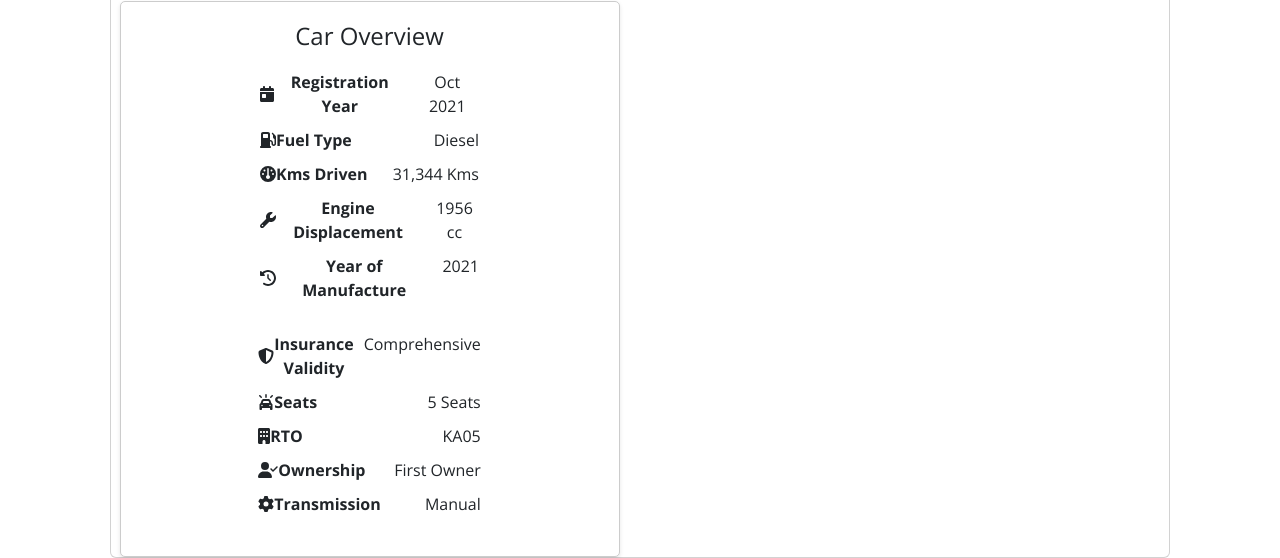
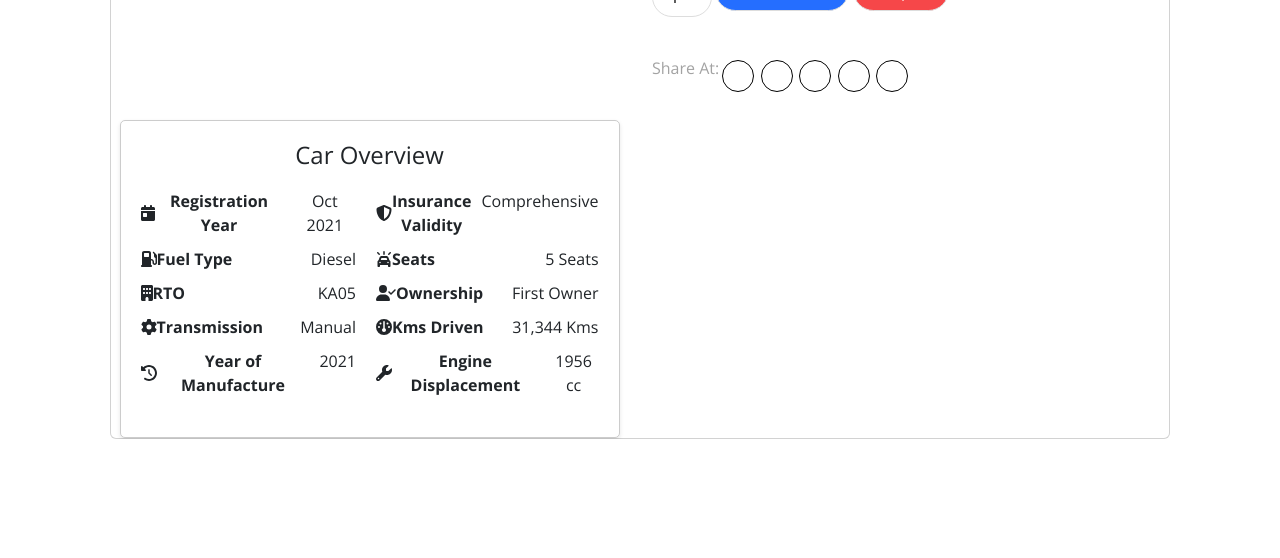
Before and after one commit to imvicky01/carsales, a React (Vite) app: page /navbar-page in a window 1280 px wide. Shown: the part 738-1296 px from the top of the page. After the commit the page ends 1177 px from the top, so only its background shows below. Built offline with nearby package versions, Linux system fonts and the light colour scheme.

Commit message:
ainnumok agala car info

```diff
--- a/src/Components/NavbarPage/NavbarPage.css
+++ b/src/Components/NavbarPage/NavbarPage.css
@@ -14,13 +14,12 @@ body {
   background-color: #fff;
   max-width: 500px;
   margin: 0 auto;
+  margin-left: 275px;
   padding: 20px;
   border: 1px solid #ccc;
   border-radius: 5px;
   box-shadow: 0 2px 4px rgba(0, 0, 0, 0.1);
-  display: flex;
-  flex-direction: column;
-  align-items: center;
+  display: grid;
   text-align: center;
 }
 .car-info h1 {
@@ -28,13 +27,9 @@ body {
   margin-bottom: 20px;
 }
 .car-info .car-info-table {
-  display: flex;
-  align-items: center;
-  justify-content: center;
-  row-gap: 10px;
-  -moz-column-gap: 30px;
-       column-gap: 30px;
-  flex-wrap: wrap;
+  display: grid;
+  grid-template-columns: repeat(2, 1fr);
+  grid-gap: 20px;
 }
 .car-info .car-info-table .car-info-column {
   flex-basis: calc(50% - 10px);
@@ -328,6 +323,9 @@ img {
   }
 }
 @media screen and (min-width: 992px) {
+  .car-info {
+    margin: 0 auto;
+  }
   .card {
     display: grid;
     grid-template-columns: repeat(2, 1fr);
--- a/src/Components/NavbarPage/NavbarPage.jsx
+++ b/src/Components/NavbarPage/NavbarPage.jsx
@@ -185,7 +185,7 @@ const NavbarPage = () => {
               </a>
             </div>
           </div>
-          <div className="car-info">
+          <div className="car-info" >
             <h1>Car Overview</h1>
             <div className="car-info-table">
               <div className="car-info-column">
@@ -203,15 +203,15 @@ const NavbarPage = () => {
                 </div>
                 <div className="car-info-row">
                   <div className="car-info-item">
-                    <FontAwesomeIcon icon={faGauge} /> Kms Driven
+                    <FontAwesomeIcon icon={faBuilding} /> RTO
                   </div>
-                  <div className="car-info-item-value">31,344 Kms</div>
+                  <div className="car-info-item-value">KA05</div>
                 </div>
                 <div className="car-info-row">
                   <div className="car-info-item">
-                    <FontAwesomeIcon icon={faWrench} /> Engine Displacement
+                    <FontAwesomeIcon icon={faGear} /> Transmission
                   </div>
-                  <div className="car-info-item-value">1956 cc</div>
+                  <div className="car-info-item-value">Manual</div>
                 </div>
                 <div className="car-info-row">
                   <div className="car-info-item">
@@ -233,12 +233,7 @@ const NavbarPage = () => {
                   </div>
                   <div className="car-info-item-value">5 Seats</div>
                 </div>
-                <div className="car-info-row">
-                  <div className="car-info-item">
-                    <FontAwesomeIcon icon={faBuilding} /> RTO
-                  </div>
-                  <div className="car-info-item-value">KA05</div>
-                </div>
+
                 <div className="car-info-row">
                   <div className="car-info-item">
                     <FontAwesomeIcon icon={faUserCheck} /> Ownership
@@ -247,9 +242,15 @@ const NavbarPage = () => {
                 </div>
                 <div className="car-info-row">
                   <div className="car-info-item">
-                    <FontAwesomeIcon icon={faGear} /> Transmission
+                    <FontAwesomeIcon icon={faGauge} /> Kms Driven
                   </div>
-                  <div className="car-info-item-value">Manual</div>
+                  <div className="car-info-item-value">31,344 Kms</div>
+                </div>
+                <div className="car-info-row">
+                  <div className="car-info-item">
+                    <FontAwesomeIcon icon={faWrench} /> Engine Displacement
+                  </div>
+                  <div className="car-info-item-value">1956 cc</div>
                 </div>
               </div>
             </div>
--- a/src/Components/NavbarPage/NavbarPage.scss
+++ b/src/Components/NavbarPage/NavbarPage.scss
@@ -15,14 +15,17 @@ body {
   background-color: #fff;
   max-width: 500px;
   margin: 0 auto;
+  margin-left: 275px;
   padding: 20px;
   border: 1px solid #ccc;
   border-radius: 5px;
   box-shadow: 0 2px 4px rgba(0, 0, 0, 0.1);
-  display: flex;
-  flex-direction: column; // To align items vertically
-  align-items: center; // To center items horizontally
+  display: grid;
+  // display: flex;
+  // flex-direction: column; // To align items vertically
+  // align-items: center; // To center items horizontally
   text-align: center;
+
 
 
   h1 {
@@ -31,14 +34,17 @@ body {
   }
 
   .car-info-table {
-    display: flex;
-    // flex-direction: column; // Stack rows vertically
-    align-items: center; // Center horizontally
-    // justify-content: center; // Center vertically
-    justify-content: center;
-    row-gap: 10px;
-    column-gap: 30px;
-    flex-wrap: wrap;
+    display: grid;
+    grid-template-columns: repeat(2, 1fr);
+    grid-gap: 20px; // Adjust the gap as needed for both rows and columns
+    // display: flex;
+    // // flex-direction: column; // Stack rows vertically
+    // align-items: center; // Center horizontally
+    // // justify-content: center; // Center vertically
+    // justify-content: center;
+    // row-gap: 10px;
+    // column-gap: 30px;
+    // flex-wrap: wrap;
 
     .car-info-column {
       flex-basis: calc(50% - 10px);
@@ -73,39 +79,8 @@ body {
   }
 }
 
-// .car-info {
-//   background-color: #fff;
-//   max-width: 500px;
-//   margin: 0 auto;
-//   padding: 20px;
-//   border: 1px solid #ccc;
-//   border-radius: 5px;
-//   box-shadow: 0 2px 4px rgba(0, 0, 0, 0.1);
-//   text-align: center;
 
-//   h1 {
-//     font-size: 24px;
-//     margin-bottom: 20px;
-//   }
-
-//   table {
-//     width: 100%;
-
-//     td {
-//       padding: 10px 0;
-//       border-bottom: 1px solid;
-
-//       &:first-child {
-//         font-weight: bold;
-//       }
-//     }
-//   }
-//   .car-info table {
-//     display: grid;
-//     grid-template-columns: 1fr 1fr;
-//     gap: 10px; /* Adjust the gap as needed */
-//   }
-// }
+//
 
 .card-wrapper {
   max-width: 1100px;
@@ -389,6 +364,10 @@ img {
 }
 
 @media screen and (min-width: 992px) {
+  .car-info {
+    margin: 0 auto; // Center the .car-info component horizontally
+  }
+
   .card {
     display: grid;
     grid-template-columns: repeat(2, 1fr);
```
Also changed, not shown: 1 other file (tests, documents, lock files or other folders).
